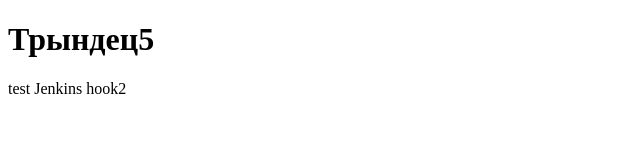
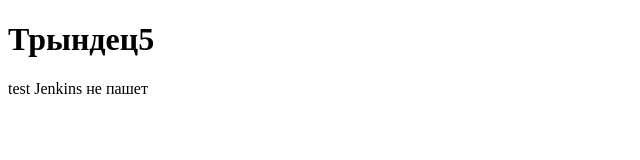
Before and after one commit to gerich-83/site, a plain HTML site: page index.html in a window 1280 px wide. Shown: the full height of the page, 0-640 px from the left. Drawn offline with Linux system fonts and the light colour scheme.

Commit message:
Update index.html

```diff
--- a/index.html
+++ b/index.html
@@ -6,7 +6,7 @@
   </head>
   <body>
     <h1>Трындец5</h1>
-    <h20><p>test Jenkins hook2</h20>
+    <h20><p>test Jenkins не пашет</h20>
   </body>
 </html>
 </html>
```
